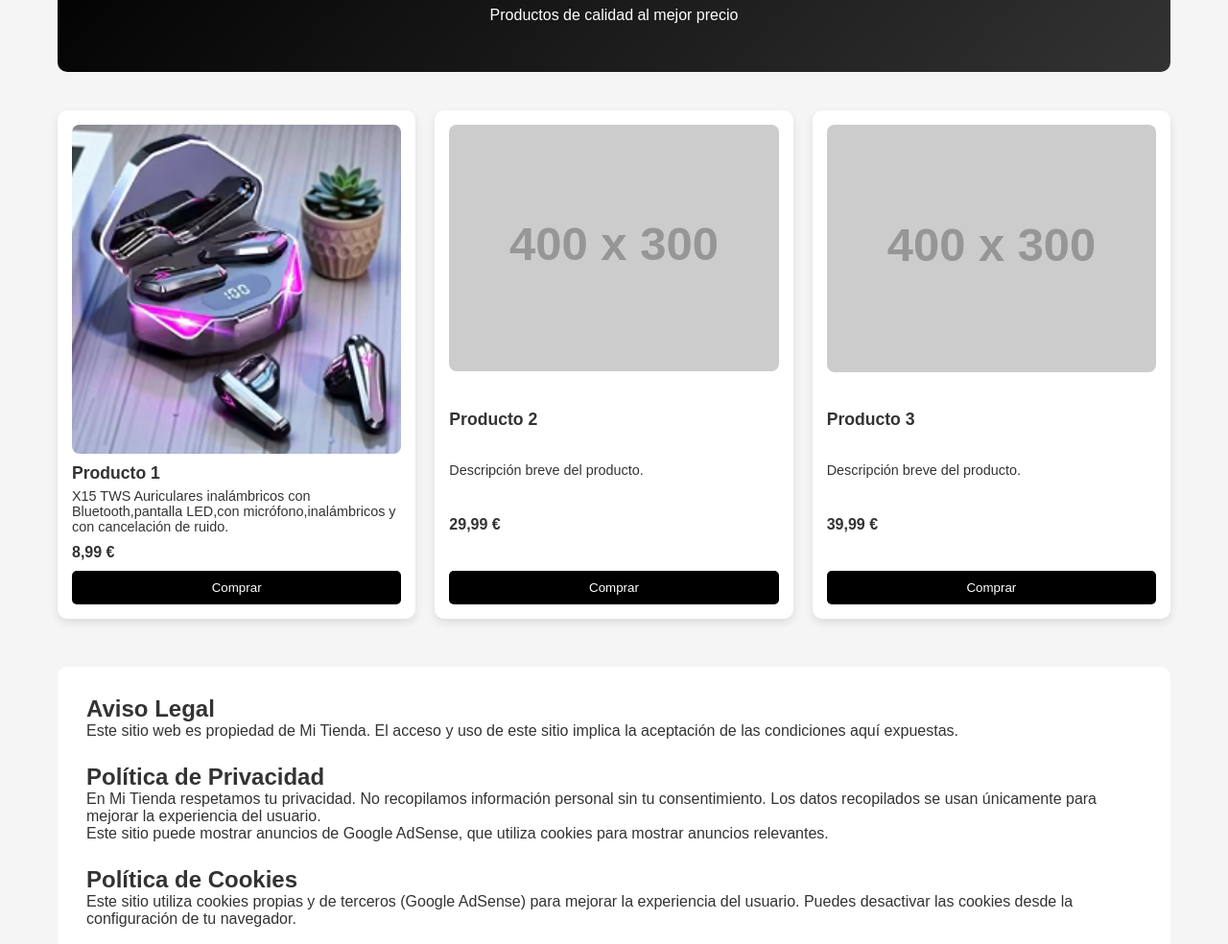
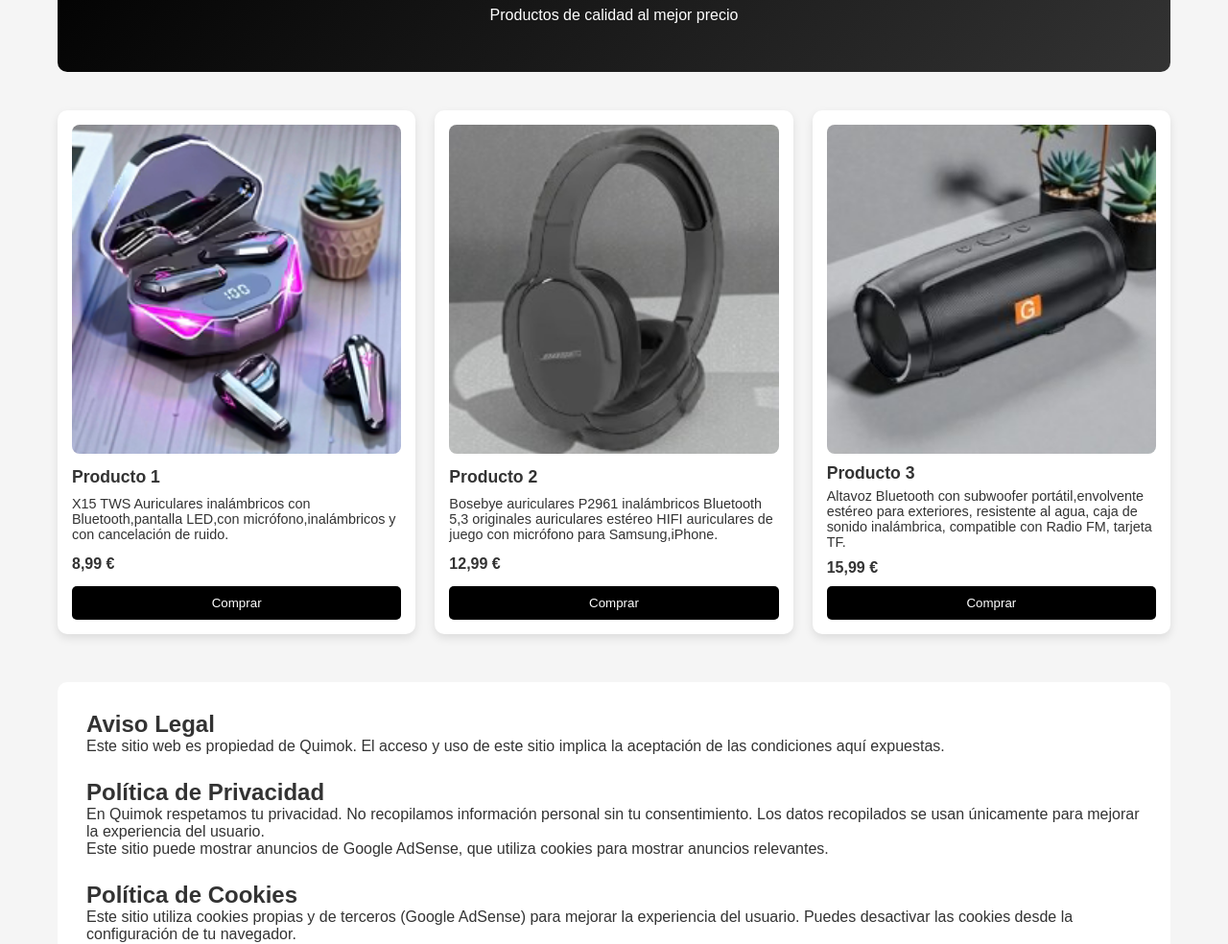
Before and after one commit to u5948769964-max/u5948769964-max.github.io, a plain HTML site: page index.html in a window 1280 px wide. Shown: the part 166-1150 px from the top of the page at 96% size. Drawn offline with Linux system fonts and the light colour scheme; placeholder pictures from the web are drawn by us.

Commit message:
Update index.html

```diff
--- a/index.html
+++ b/index.html
@@ -165,18 +165,19 @@
       </div>
 
       <div class="product">
-        <img src="https://via.placeholder.com/400x300" alt="Producto 2">
+        <img src="producto2.jpg" alt="Producto 2">
         <h3>Producto 2</h3>
-        <p>Descripción breve del producto.</p>
-        <div class="price">29,99 €</div>
+        <p>
+Bosebye auriculares P2961 inalámbricos Bluetooth 5,3 originales auriculares estéreo HIFI auriculares de juego con micrófono para Samsung,iPhone.</p>
+        <div class="price">12,99 €</div>
         <button>Comprar</button>
       </div>
 
       <div class="product">
-        <img src="https://via.placeholder.com/400x300" alt="Producto 3">
+        <img src="producto3.jpg" alt="Producto 3">
         <h3>Producto 3</h3>
-        <p>Descripción breve del producto.</p>
-        <div class="price">39,99 €</div>
+        <p>Altavoz Bluetooth con subwoofer portátil,envolvente estéreo para exteriores, resistente al agua, caja de sonido inalámbrica, compatible con Radio FM, tarjeta TF.</p>
+        <div class="price">15,99 €</div>
         <button>Comprar</button>
       </div>
     </section>
@@ -184,10 +185,10 @@
     <!-- PÁGINAS LEGALES PARA GOOGLE ADSENSE -->
     <section id="legal" style="margin-top:50px; background:#fff; padding:30px; border-radius:10px;">
       <h2>Aviso Legal</h2>
-      <p>Este sitio web es propiedad de Mi Tienda. El acceso y uso de este sitio implica la aceptación de las condiciones aquí expuestas.</p>
+      <p>Este sitio web es propiedad de Quimok. El acceso y uso de este sitio implica la aceptación de las condiciones aquí expuestas.</p>
 
       <h2 style="margin-top:25px;">Política de Privacidad</h2>
-      <p>En Mi Tienda respetamos tu privacidad. No recopilamos información personal sin tu consentimiento. Los datos recopilados se usan únicamente para mejorar la experiencia del usuario.</p>
+      <p>En Quimok respetamos tu privacidad. No recopilamos información personal sin tu consentimiento. Los datos recopilados se usan únicamente para mejorar la experiencia del usuario.</p>
       <p>Este sitio puede mostrar anuncios de Google AdSense, que utiliza cookies para mostrar anuncios relevantes.</p>
 
       <h2 style="margin-top:25px;">Política de Cookies</h2>
@@ -199,7 +200,7 @@
   </div>
 
   <footer>
-    <p>© 2026 Mi Tienda · Todos los derechos reservados</p>
+    <p>© 2026 Tienda Quimok · Todos los derechos reservados</p>
     <p>
       <a href="#">Aviso legal</a> |
       <a href="#">Política de privacidad</a> |
```
